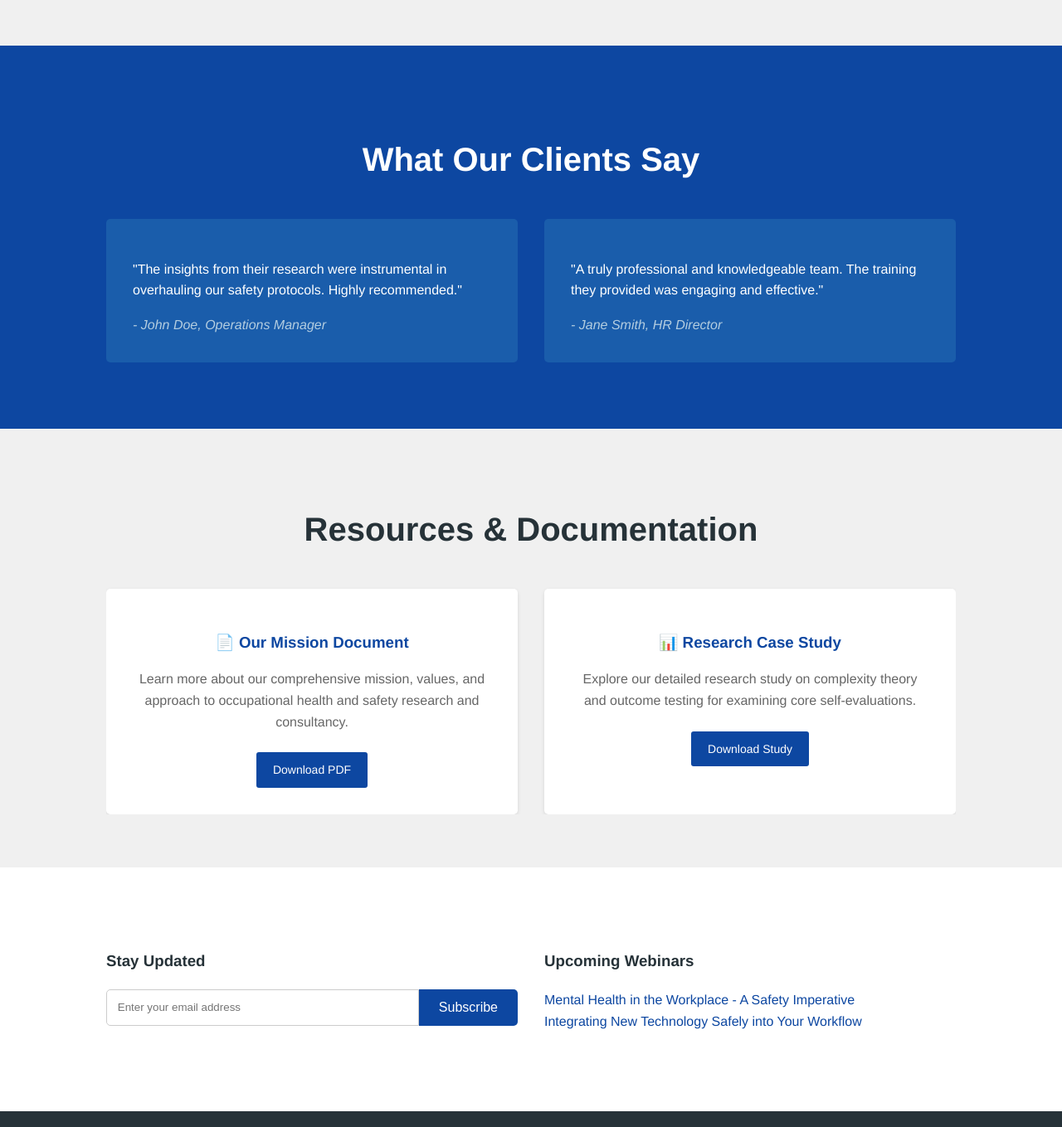
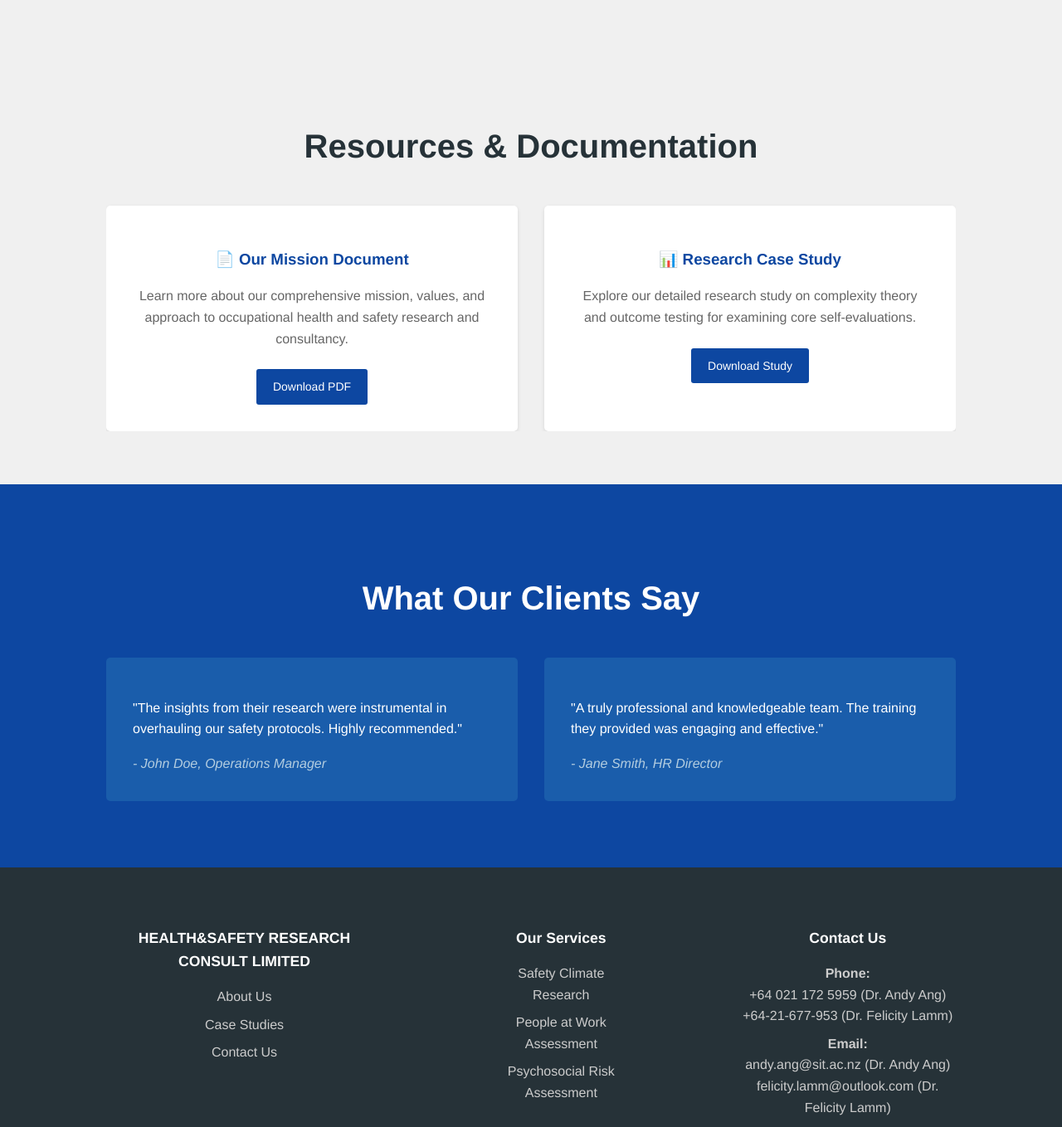
Before and after one commit to jayang04/Health-Safety-Research-Consult-Limited, a plain HTML site: page html/services.html in a window 1280 px wide. Shown: the part 1880-3239 px from the top of the page at 83% size. Drawn offline with Linux system fonts and the light colour scheme.

Commit message:
bug fixes

```diff
--- a/html/services.html
+++ b/html/services.html
@@ -112,22 +112,6 @@
             </div>
         </section>
 
-        <section class="testimonials">
-            <div class="container">
-                <h2>What Our Clients Say</h2>
-                <div class="testimonial-cards">
-                    <div class="testimonial-card">
-                        <p>"The insights from their research were instrumental in overhauling our safety protocols. Highly recommended."</p>
-                        <footer>- John Doe, Operations Manager</footer>
-                    </div>
-                    <div class="testimonial-card">
-                        <p>"A truly professional and knowledgeable team. The training they provided was engaging and effective."</p>
-                        <footer>- Jane Smith, HR Director</footer>
-                    </div>
-                </div>
-            </div>
-        </section>
-
         <section class="resources">
             <div class="container">
                 <h2>Resources & Documentation</h2>
@@ -146,21 +130,18 @@
             </div>
         </section>
 
-        <section class="stay-updated">
+        <section class="testimonials">
             <div class="container">
-                <div class="update-form">
-                    <h3>Stay Updated</h3>
-                    <form>
-                        <input type="email" placeholder="Enter your email address">
-                        <button type="submit" class="btn">Subscribe</button>
-                    </form>
-                </div>
-                <div class="upcoming-webinars">
-                    <h3>Upcoming Webinars</h3>
-                    <ul>
-                        <li><a href="#">Mental Health in the Workplace - A Safety Imperative</a></li>
-                        <li><a href="#">Integrating New Technology Safely into Your Workflow</a></li>
-                    </ul>
+                <h2>What Our Clients Say</h2>
+                <div class="testimonial-cards">
+                    <div class="testimonial-card">
+                        <p>"The insights from their research were instrumental in overhauling our safety protocols. Highly recommended."</p>
+                        <footer>- John Doe, Operations Manager</footer>
+                    </div>
+                    <div class="testimonial-card">
+                        <p>"A truly professional and knowledgeable team. The training they provided was engaging and effective."</p>
+                        <footer>- Jane Smith, HR Director</footer>
+                    </div>
                 </div>
             </div>
         </section>
```
